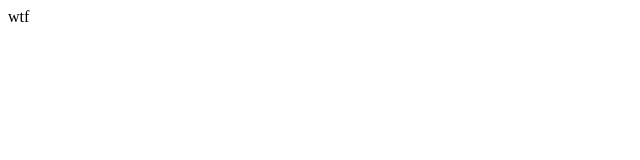
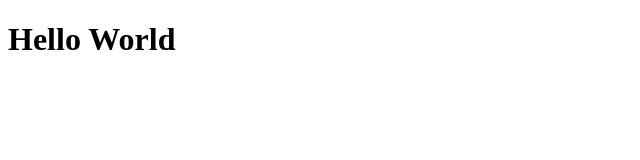
Before and after one commit to Taratakos/genius, a plain HTML site: page index.html in a window 1280 px wide. Shown: the whole page, without its empty margins (0-640 px from the left). Drawn offline with Linux system fonts and the light colour scheme.

Commit message:
add h1 heading

```diff
--- a/index.html
+++ b/index.html
@@ -6,6 +6,6 @@
     <title>Document</title>
   </head>
   <body>
-  wtf
+    <h1>Hello World</h1>
   </body>
 </html>
```
